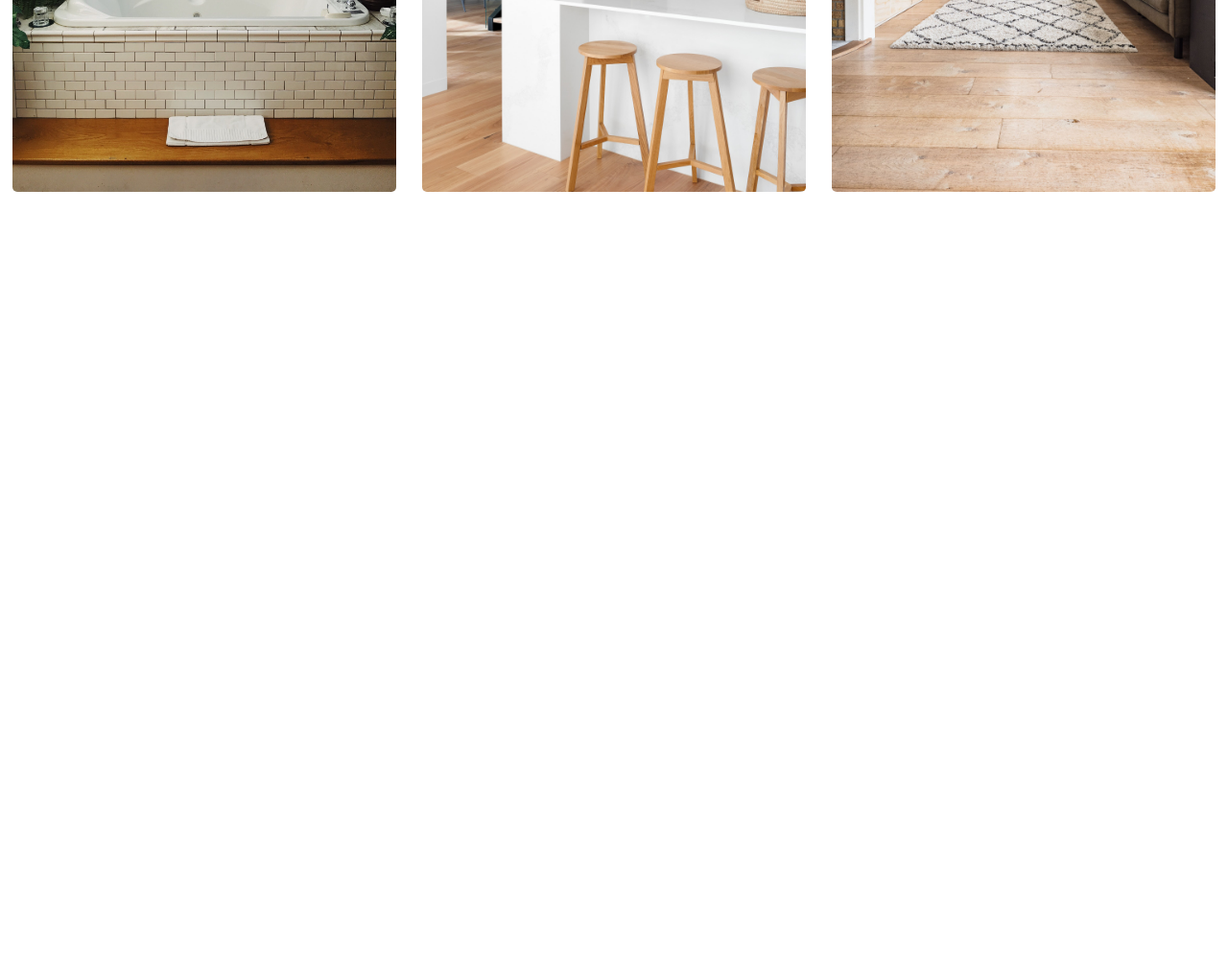
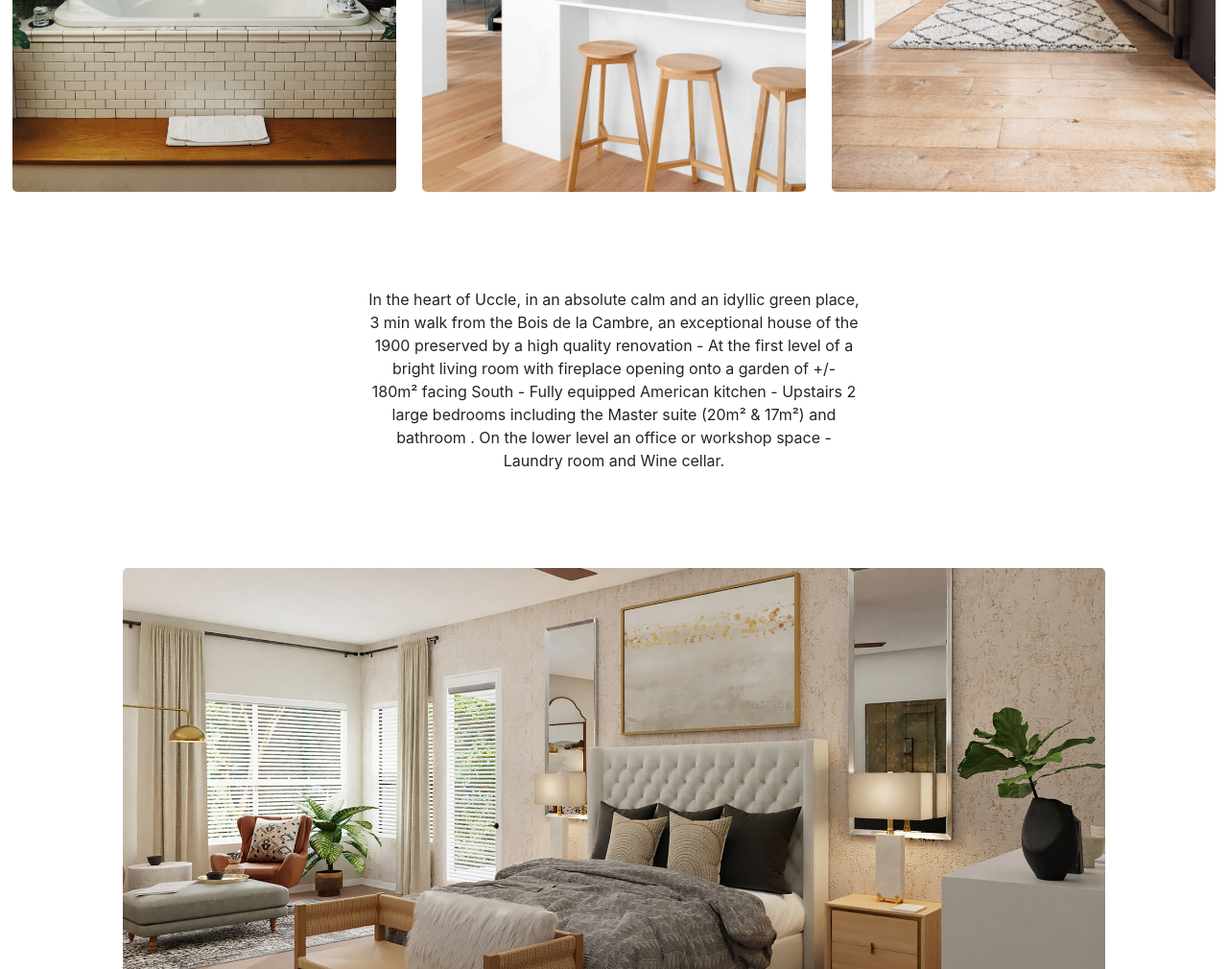
Before and after one commit to timdavhen/nodalview, a website: page index.html in a window 1280 px wide. Shown: the part 1790-2800 px from the top of the page at 96% size. Before the commit the page ends 2090 px from the top, so only its background shows below. Drawn offline with nearby package versions, Linux system fonts and the light colour scheme.

Commit message:
extensive information container done

```diff
--- a/index.html
+++ b/index.html
@@ -40,6 +40,16 @@
       </div>
 
       <div class="extensive-information">
+        <div class="extensive-text">
+          <p>In the heart of Uccle, in an absolute calm and an idyllic green place,
+          3 min walk from the Bois de la Cambre, an exceptional house of the 1900
+          preserved by a high quality renovation - At the first level of a bright
+          living room with fireplace opening onto a garden of +/- 180m² facing
+          South - Fully equipped American kitchen - Upstairs 2 large bedrooms
+          including the Master suite (20m² & 17m²) and bathroom . On the lower
+          level an office or workshop space - Laundry room and Wine cellar.</p>
+        </div>
+        <img src="/images/bedroom.jpg" alt="bedroom">
       </div>
 
       <div class="real-easte-container">
--- a/scss/main.scss
+++ b/scss/main.scss
@@ -1,4 +1,4 @@
-$text-color: #515151;
+$grey: #515151;
 
 .banner-container {
   height: 100px;
@@ -17,8 +17,9 @@ $text-color: #515151;
     border-radius: 5px;
   }
 
-  h2, h3 {
-    color: $text-color;
+  h2, h3, p {
+    color: $grey;
+    margin-bottom: 0;
   }
 
   .preview-container {
@@ -51,3 +52,20 @@ $text-color: #515151;
     border-radius: 5px;
   }
 }
+
+.extensive-information {
+
+  .extensive-text {
+    margin: 100px auto;
+    width: 40%;
+    text-align: center;
+  }
+
+  img {
+    display: block;
+    margin: 0 auto;
+    margin-bottom: 100px;
+    width: 80%;
+    border-radius: 5px;
+  }
+}
```
Also changed, not shown: css/main.css, images/bedroom.jpg (added), images/real-estate-agent.jpeg (added).
